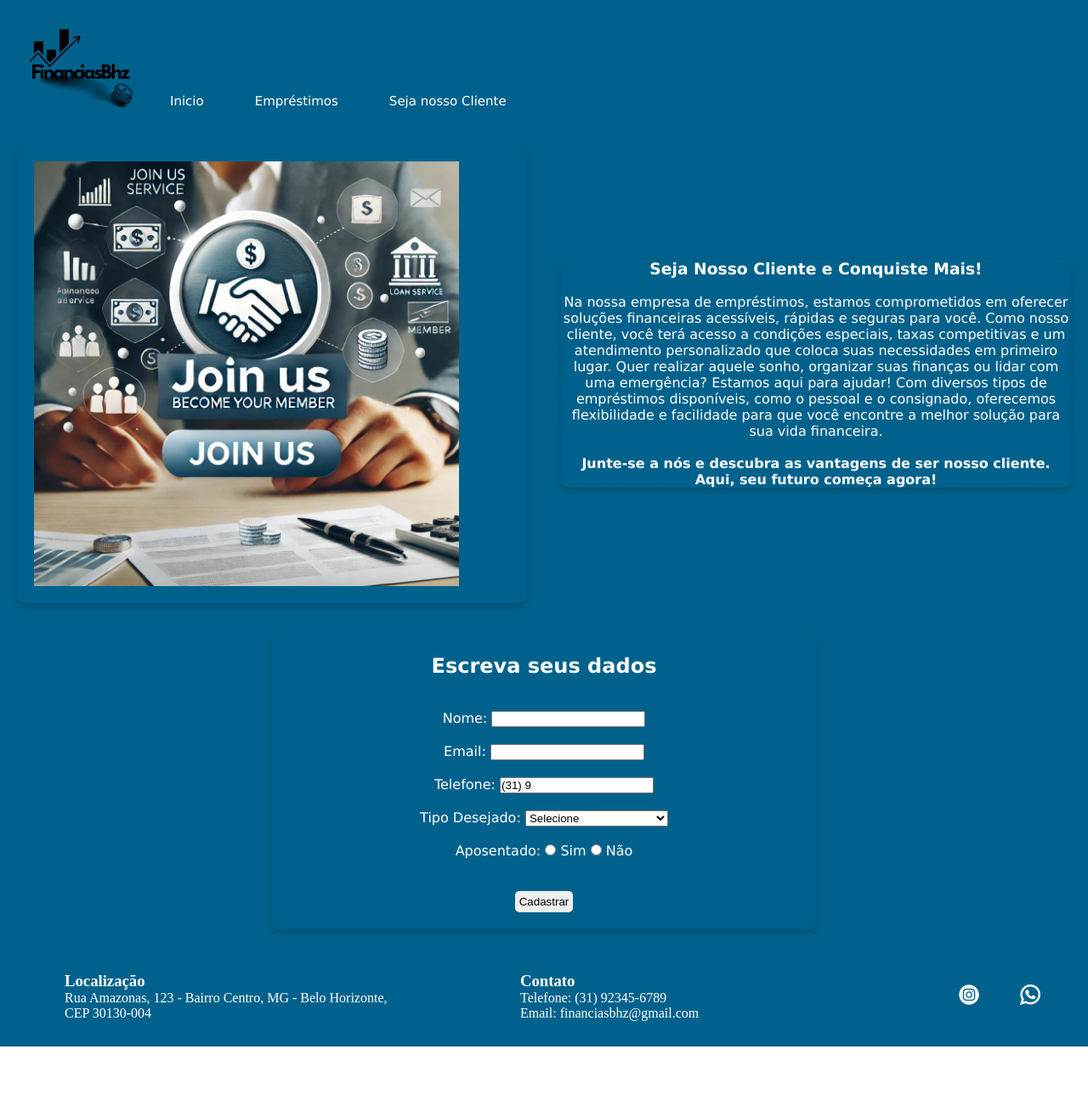
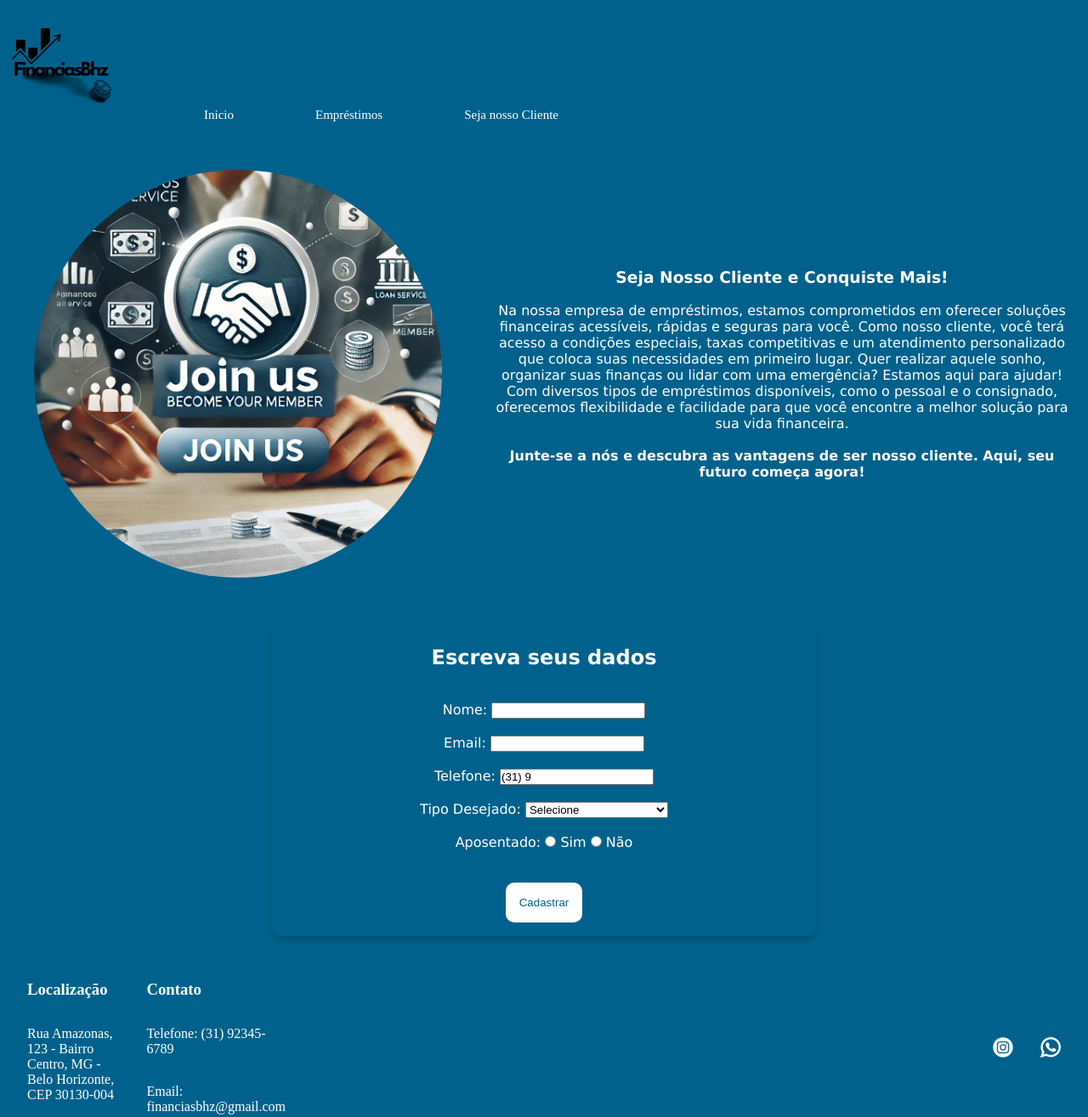
Before and after one commit to AndreCMendess/front-end-basics, a plain HTML site: page financiasSite/sejaCliente.html in a window 1280 px wide. Shown: the whole page at 85% size. Before the commit the page ends 1232 px from the top, so only its background shows below. Drawn offline with Linux system fonts and the light colour scheme.

Commit message:
reestruturando html e css do projeto financias

```diff
--- a/financiasSite/financias.css
+++ b/financiasSite/financias.css
@@ -6,44 +6,49 @@
 
 }
 
-.container{
-    display: flex;
-    flex-direction: column;
-    width: 100%;
-    height: 100%;
-    margin:0 auto;
-    background-color: #00628c;
-}
 
 body{
     margin: 0;
     padding:0;
     display: flex;
-    min-height: 100vh;
+    flex-direction: column;
+    max-height: 100dvh;
 }
 
-.cabecalho{
+header{
     display: flex;
+    flex-direction: row;
+    align-items: auto;
     background-color:#00628c;
-    height:150px;
     width: 100%;
+    height: 10rem;
     font-size: 15px;
     font-family: 'Lucida Sans', 'Lucida Sans Regular', 'Lucida Grande', 'Lucida Sans Unicode', Geneva, Verdana, sans-serif;
+}
+
+header img{
+    max-height: 100%;
 
 }
 
-.cabecalho a{
-    padding: 30px;
-    padding-top:110px;
+header div {
+    display: flex;
+    align-items: end;
+    gap:6rem;
+    color:white;
+    margin-bottom: 1rem;
+}
+
+header div a{
     color: white;
+    font-weight: 500;
+    font-family: 'Times New Roman', Times, serif;
+}
 
-}
-.cabecalho img{
-    margin-left: 20px;
-}
 
 .anuncios{
     background-color: #00628c;
+    display: flex;
     height: 300px;
     width: 100%;
 }
@@ -55,34 +60,31 @@ body{
     height: auto;
 }
 
+section{
+    display: flex;
+    flex-direction: column;
+    width: 100%;
+
+}
+
 .servicos{
-   width:100%;
+
    background-color: #00628c;
    display: flex;
-   flex-direction: column;
+   flex-direction:column;
    gap: 5px;
    text-align:center;
    font-family: 'Lucida Sans';
    color: white;
 }
 
-.servicos button{
+.servicos div{
+    display: flex;
+    padding: 1rem;
+    font-family: 'Gill Sans', 'Gill Sans MT', Calibri, 'Trebuchet MS', sans-serif;
+}
 
-    float:right;
-    margin:20px;
-    margin-top: auto;
 
-    width:200px;
-    height: 40px;
-    text-align: center;
-    justify-content: center;
-    align-items: center;
-    background-color: white;
-    color: #00628c;
-    border-radius: 10px;
-    box-sizing: border-box;
-    cursor: pointer;
-}
 
 .s1 , .s2, .s3{
 
@@ -108,42 +110,50 @@ body{
     margin:10px;
 }
 
-.footer{
+footer{
+    display: flex;
+    flex-direction: row;
+    align-content:space-around;
     background-color:  #00628c;
-    display: flex;
-    justify-content: space-around;
-    align-items: center;
+    gap:2rem;
+    padding: 2rem;
 
 }
 
 
-.contato, .local{
 
-    margin: 30px;
+.icons a {
+    display: flex;
+    align-items: center;
+    justify-content: center;
+}
+
+
+.contato, .local {
     color: white;
-    width: 30%;
+    display: flex;
+    flex-direction: column;
+    gap: 2rem;
 }
 
 .icons{
-
-    gap: 10;
-    background-color: #00628c;
-    float: right;
+    margin-left: 50rem;
+    display: flex;
+    gap: 1rem;
 }
 
-.icons img{
-    margin: 10px;
+.icons a{
+    display: flex;
+    justify-content: flex-end;
 }
 
 
+
 .tipoEmprestimo{
-
-    justify-content: space-around;
     display: flex;
+    flex-direction: row;
     align-items: center;
     width: 100%;
-    margin: 20px;
-    margin-left: 30px;
     background-color: #00628c;
     color: white;
 
@@ -167,12 +177,9 @@ body{
 }
 
 .simulacaoPerguntas{
-    background-color: rgb(103, 101, 101);
-}
-
-.simulacaoPerguntas{
     display: flex;
     align-items: center;
+    flex-direction: row;
     width: 100%;
     background-color: #00628c;
     color: white;
@@ -186,23 +193,24 @@ body{
     width: 90%;
     padding:50px;
     margin: 20px;
-    justify-content: space-around;
     flex-direction: column;
     text-align: center;
     background-color: #00628c;
 
 }
 
-#btn{
+.btn{
     border: none;
     border-radius: 5px;
     cursor: pointer;
     text-align: center;
-    padding: 5px;
+    padding: 1rem;
+
 }
 
 .snc{
     display: flex;
+    flex-direction: row;
     align-items: center;
     text-align: center;
     background-color: #00628c;
@@ -213,20 +221,19 @@ body{
 }
 
 .snc div{
-    border-radius: 10px;
-    box-shadow: 0 4px 8px rgba(0, 0, 0, 0.2);
     display: flex;
-    width: 90%;
     margin: 20px;
-    justify-content: space-around;
     flex-direction: column;
     text-align: center;
     background-color: #00628c;
-
 }
 
 .snc img{
     margin: 20px;
+    border-radius: 500px;
+    width: 30rem;
+    height: auto;
+
 }
 
 .formulario{
@@ -248,18 +255,23 @@ body{
     align-items: center;
     width: 50%;
 }
-.formulario button{
-    padding:20px;
-}
+
 
 .formulario h2{
     margin-top: 20px;
 }
+
 .btn{
     border: none;
     border-radius: 5px;
     cursor: pointer;
     text-align: center;
-    padding: 5px;
-    margin-bottom: 20px;
+    justify-content: center;
+    align-items: center;
+    background-color: white;
+    color: #00628c;
+    border-radius: 10px;
+    border:none;
+    cursor: pointer;
+    margin-bottom: 1rem;
 }
--- a/financiasSite/sejaCliente.html
+++ b/financiasSite/sejaCliente.html
@@ -5,21 +5,19 @@
     <title>sejaCliente</title>
     <link rel="stylesheet" href="financias.css">
     <body>
-        <div class="container">
-            <header>
+         <header>
                 <div class="cabecalho">
                    <img src="./imgs/logo.png" alt="logo">
                    <a  href="homePage.html">Inicio</a>
                    <a  href="emprestimos.html">Empréstimos</a>
                    <a  href="sejaCliente.html">Seja nosso Cliente</a>
                 </div>
-            </header>
-            <main>
-                <div class="snc">
+         </header>
+          <main>
+                <section class="snc">
                     <div>
                         <img src="./imgs/sejaCliente.jpg" width="500px" height="500px">
                     </div>
-
                     <div>
                         <h3><strong>Seja Nosso Cliente e Conquiste Mais!</strong></h3>
                     <br/>
@@ -31,8 +29,8 @@
                         <br/>
                         <p><STRONG>Junte-se a nós e descubra as vantagens de ser nosso cliente. Aqui, seu futuro começa agora!</STRONG></p>
                     </div>
-                </div>
-                <div class="formulario">
+                </section>
+                <section class="formulario">
                    <div>
                     <h2>Escreva seus dados</h2>
                     <br/>
@@ -68,11 +66,9 @@
                     <br/>
                     <input class="btn" type="button" value="Cadastrar">
                    </div>
-
-               </div>
-            </main>
+                </section>
+         </main>
             <footer>
-                <div class="footer">
                     <div class="local">
                         <h3>Localização</h3>
                         <p>Rua Amazonas, 123 - Bairro Centro, MG - Belo Horizonte, CEP 30130-004</p>
@@ -93,9 +89,7 @@
                             <img src="./imgs/whatsapp.png" alt="">
                         </a>
                     </div>
-                </div>
             </footer>
         </div>
-    </body>
 </head>
 </html>
```
Also changed, not shown: financiasSite/emprestimos.html (+8 -10 lines), financiasSite/homePage.html (+10 -14 lines).
